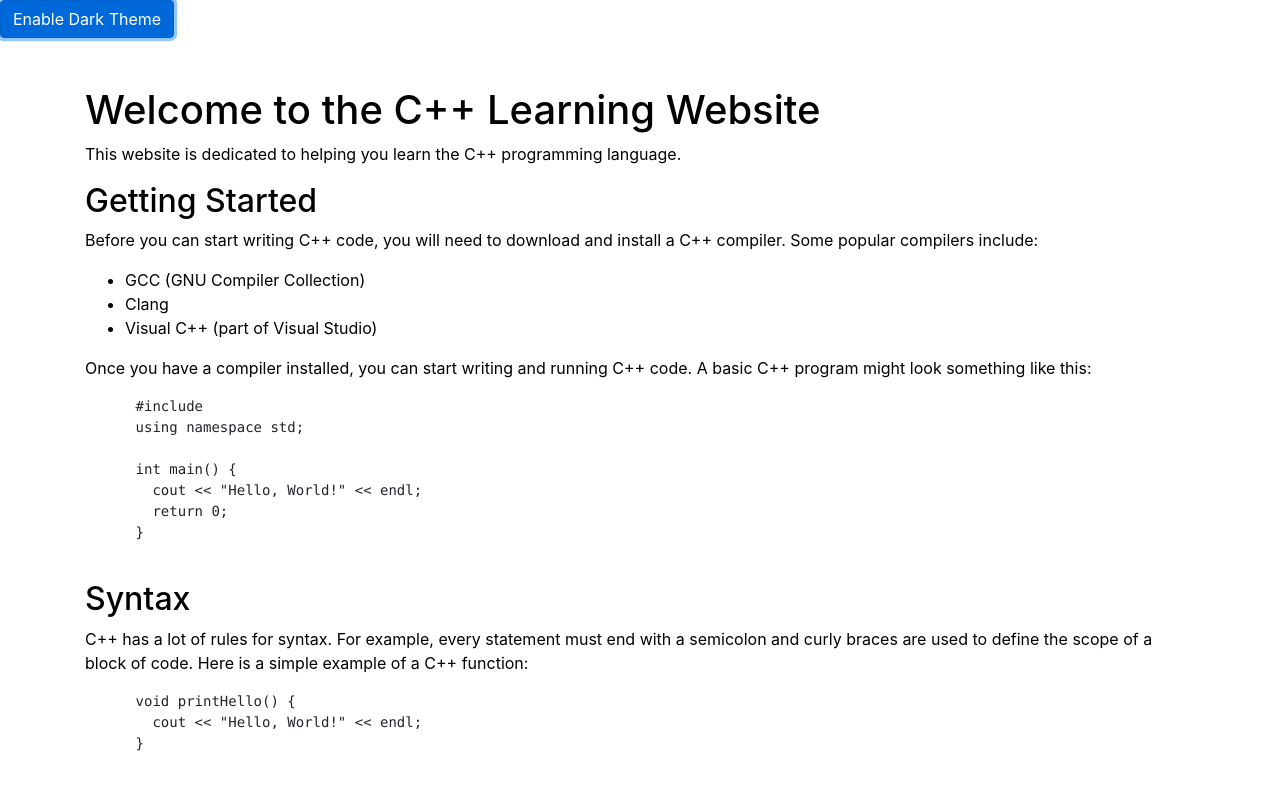
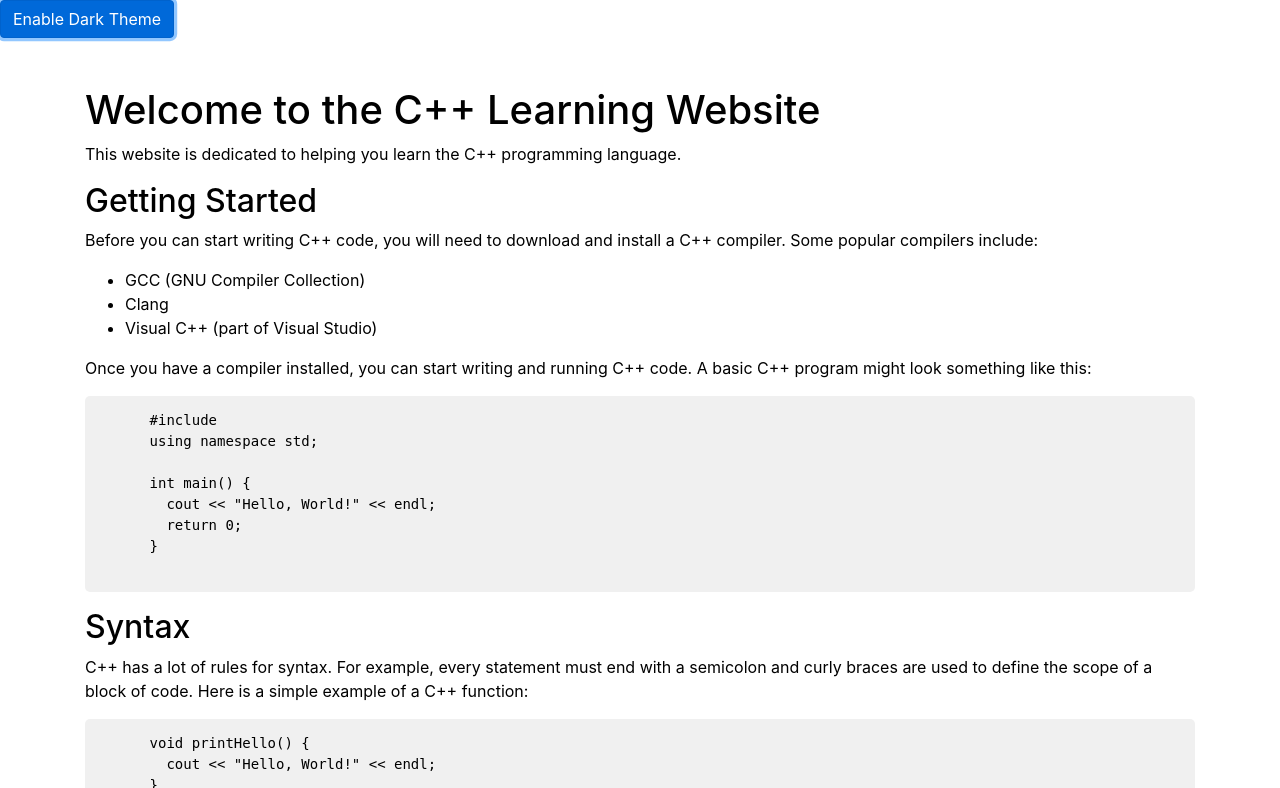
Before and after one commit to paraskevasleivadaros/cpp, a plain HTML site: page index.html in a window 1280 px wide. Both pictures are taken after a click on the button "Toggle Theme". Shown: the top 788 px of the page. Drawn offline with nearby package versions, Linux system fonts and the light colour scheme.

Commit message:
Update index.html
This way, when the theme is dark, the pre tags will have a dark background color and white text, making them more readable. When the theme is light, the pre tags will have a light background color and black text, also making them more readable.

```diff
--- a/index.html
+++ b/index.html
@@ -9,10 +9,23 @@
         background-color: black;
         color: white;
       }
+      /* Add styles for code elements */
+      pre {
+        background-color: #1c1c1c;
+        color: white;
+        padding: 1em;
+        border-radius: 5px;
+        font-family: 'Monospace';
+      }
 
       /* Light theme CSS */
       .light-theme {
         background-color: white;
+        color: black;
+      }
+      /* Add styles for code elements */
+      .light-theme pre {
+        background-color: #f0f0f0;
         color: black;
       }
       /* Add more styles here as per your requirement */
```
Lines whose indentation alone changed are shown as unchanged.
